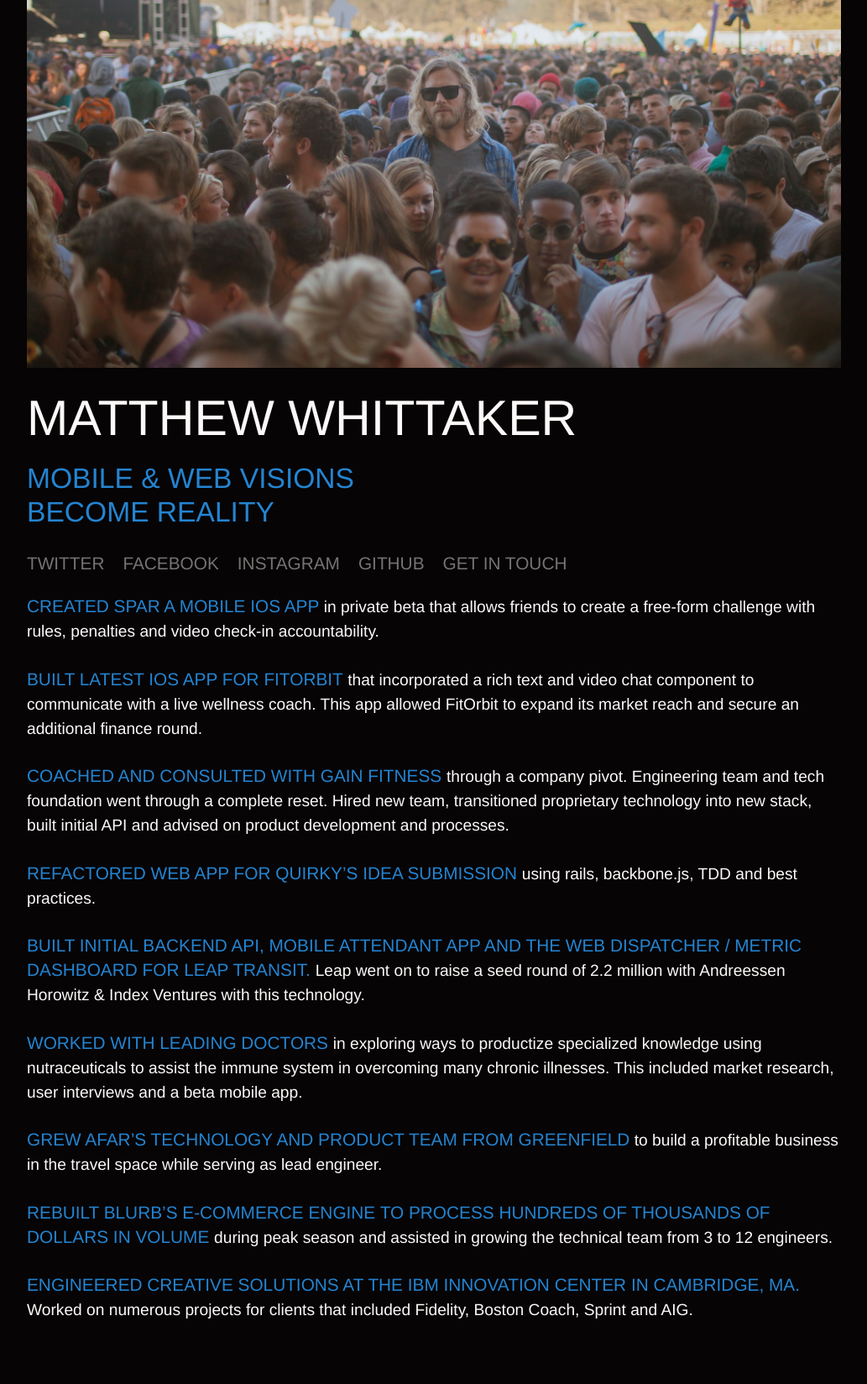
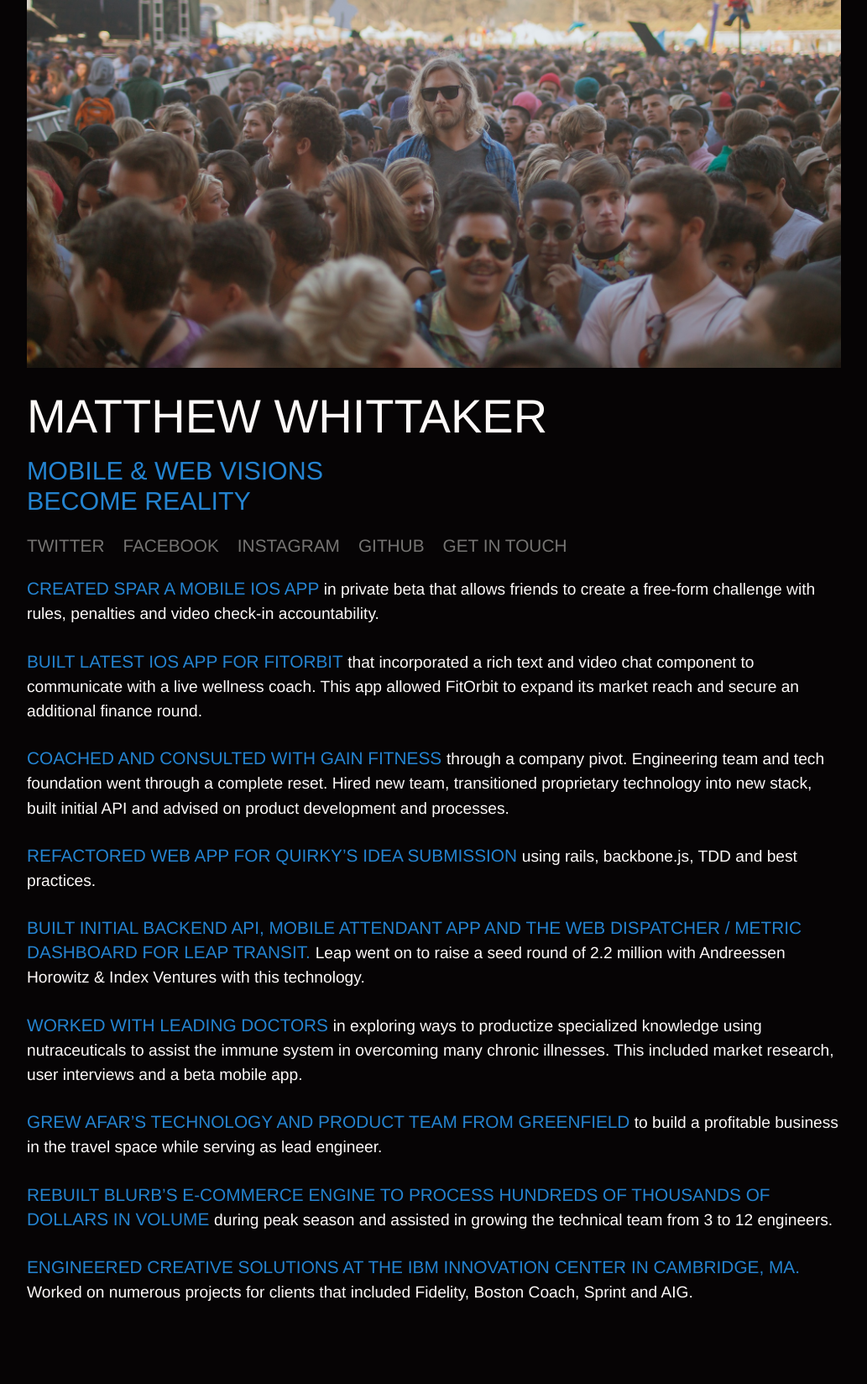
Before and after one commit to mwhitt/mwhittaker.com, a Jekyll site: the page built from index.html, in a window 1280 px wide. Shown: the whole page at 84% size, without its empty margins (123-1156 px from the left). Built offline with Jekyll 4.4.1, drawn with Linux system fonts in a browser that asks for light colours; after the commit the page ends 1627 px from its top, so only the background shows below that.

Commit message:
updated style

```diff
--- a/css/site.css
+++ b/css/site.css
@@ -6,7 +6,7 @@ body {
 .upcase-large {
   text-transform: uppercase;
   color: #FDF9F8;
-  font-size: 3.1rem;
+  font-size: 2.5rem;
   line-height: 1;
   margin-top: 10px;
 }
@@ -14,13 +14,13 @@ body {
 .upcase-medium {
   text-transform: uppercase;
   color: #2484D1;
-  font-size: 1.6rem;
+  font-size: 1.3rem;
   line-height: 1.2;
-  margin-top: 15px;
+  margin-top: 10px;
 }
 
 .contact {
-  margin-top: 15px;
+  margin-top: 10px;
   margin-bottom: 0px;
 }
 
@@ -50,11 +50,11 @@ footer {
 @media only screen and (min-width: 40.063em) {
 
   .upcase-large {
-    font-size: 3.7rem;
+    font-size: 3.5rem;
   }
 
   .upcase-medium {
-    font-size: 2.1rem;
+    font-size: 1.9rem;
   }
 
   .contact a {
```
